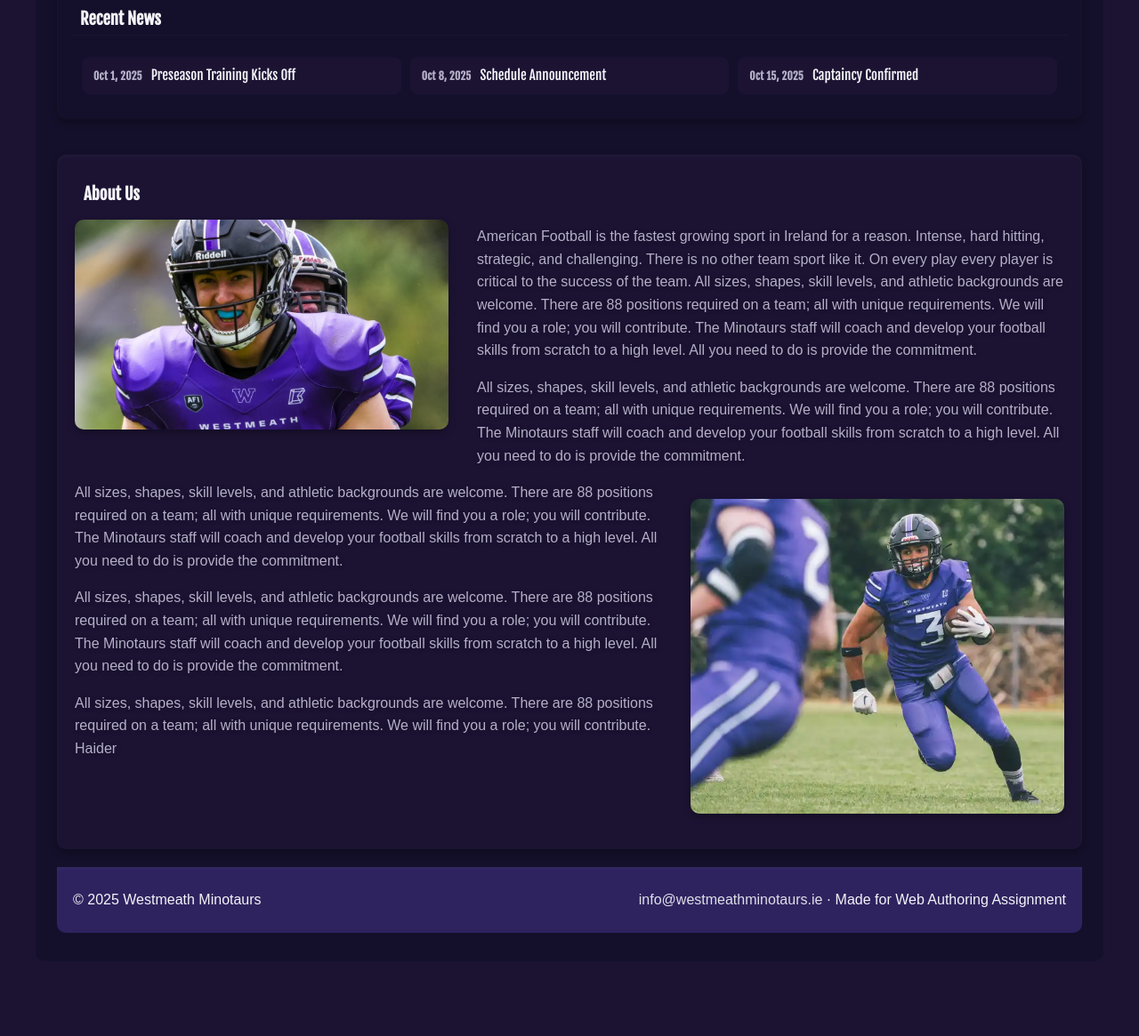
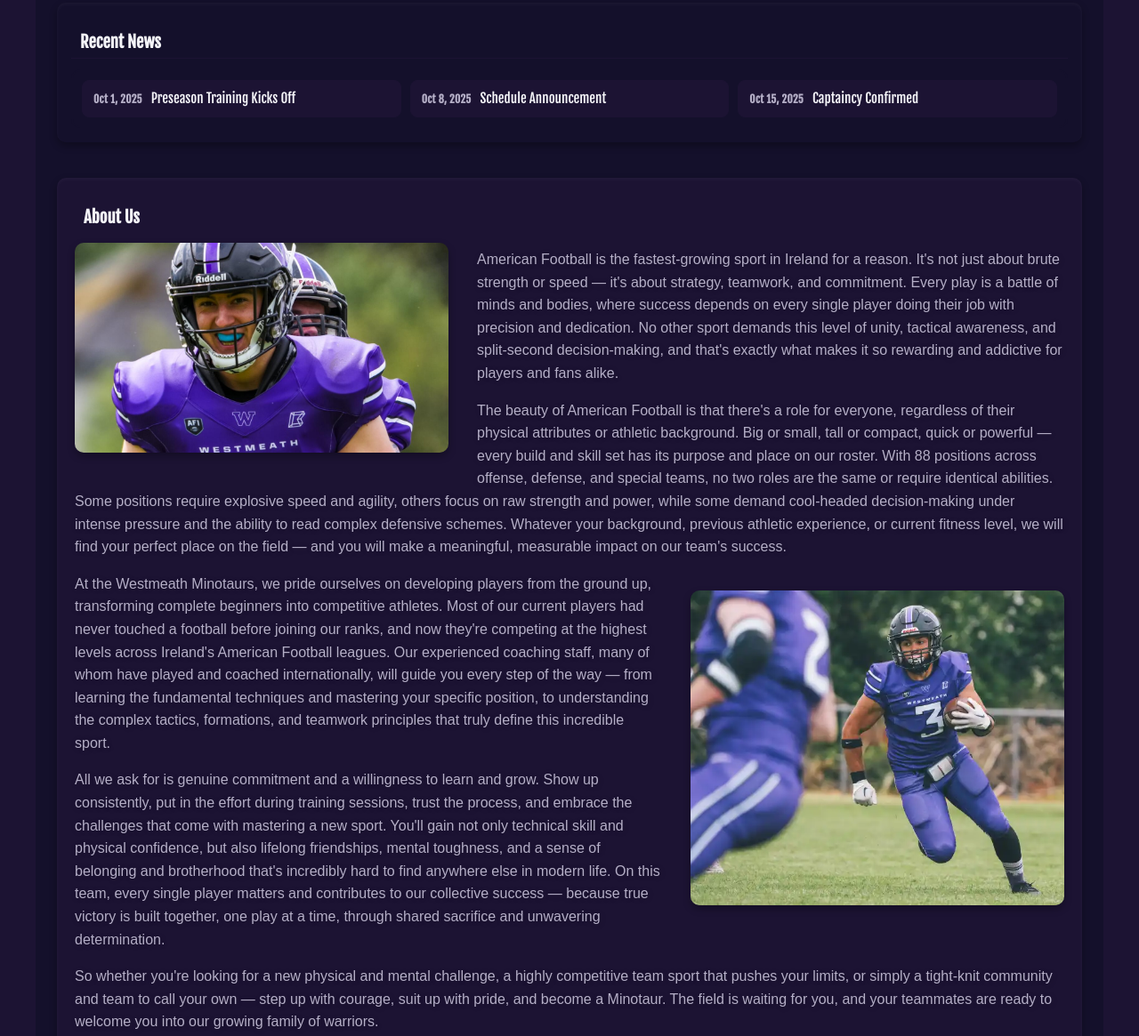
Before and after one commit to hubert-kozlowski/Asg1-HK-Westmeath-Minotaurs, a plain HTML site: page pages/index.html in a window 1280 px wide. Shown: the part 1234-2399 px from the top of the page at 89% size. Before the commit the page ends 2335 px from the top, so only its background shows below. Drawn offline with Linux system fonts and the light colour scheme.

Commit message:
Revise welcome and about us sections for improved engagement and clarity

```diff
--- a/pages/index.html
+++ b/pages/index.html
@@ -32,17 +32,10 @@
     <div class="welcome-section animate-slide-in-left panel">
       <h2 class="animate-slide-in-left">Welcome to the Westmeath Minotaurs</h2>
       <p>
-        American Football is the fastest growing sport in Ireland for a
-        reason. Intense, hard hitting, strategic, and challenging. There is no
-        other team sport like it. On every play every player is critical to
-        the success of the team.
+        Step into the world of American Football — Ireland's fastest-growing sport that combines explosive athleticism with tactical brilliance. Every down is a chess match, every play demands precision, and every player is essential to victory. This isn't just a game; it's a brotherhood forged through dedication and shared purpose.
       </p>
       <p>
-        All sizes, shapes, skill levels, and athletic backgrounds are welcome.
-        There are 88 positions required on a team; all with unique
-        requirements. We will find you a role; you will contribute. The
-        Minotaurs staff will coach and develop your football skills from
-        scratch to a high level. All you need to do is provide the commitment.
+        Your size doesn't define your impact. Your experience doesn't limit your potential. With specialized roles across offense, defense, and special teams, we'll discover where your unique talents shine brightest. Our coaching staff transforms raw determination into polished skill, building champions from the ground up. Bring your commitment — we'll handle the rest.
       </p>
     </div>
 
@@ -100,45 +93,30 @@
     </section>
 
 
-    <div class="about-us panel clearfix">
-      <h3>About Us</h3>
+    <div class="about-us panel animate-slide-in-up">
+      <h3 class="animate-slide-in-left">About Us</h3>
       <img width="500" class="float-left img-raised" src="../images/download.jpg"
-        alt="Westmeath Minotaurs Team Photo" />
+      alt="Westmeath Minotaurs Team Photo" />
       <p>
-        American Football is the fastest growing sport in Ireland for a
-        reason. Intense, hard hitting, strategic, and challenging. There is no
-        other team sport like it. On every play every player is critical to
-        the success of the team. All sizes, shapes, skill levels, and athletic
-        backgrounds are welcome. There are 88 positions required on a team;
-        all with unique requirements. We will find you a role; you will
-        contribute. The Minotaurs staff will coach and develop your football
-        skills from scratch to a high level. All you need to do is provide the
-        commitment.
+      American Football is the fastest-growing sport in Ireland for a reason. It's not just about brute strength or speed — it's about strategy, teamwork, and commitment. Every play is a battle of minds and bodies, where success depends on every single player doing their job with precision and dedication. No other sport demands this level of unity, tactical awareness, and split-second decision-making, and that's exactly what makes it so rewarding and addictive for players and fans alike.
       </p>
-      <p>All sizes, shapes, skill levels, and athletic backgrounds are welcome.
-        There are 88 positions required on a team; all with unique
-        requirements. We will find you a role; you will contribute. The
-        Minotaurs staff will coach and develop your football skills from
-        scratch to a high level. All you need to do is provide the commitment.</p>
+      <p>
+      The beauty of American Football is that there's a role for everyone, regardless of their physical attributes or athletic background. Big or small, tall or compact, quick or powerful — every build and skill set has its purpose and place on our roster. With 88 positions across offense, defense, and special teams, no two roles are the same or require identical abilities. Some positions require explosive speed and agility, others focus on raw strength and power, while some demand cool-headed decision-making under intense pressure and the ability to read complex defensive schemes. Whatever your background, previous athletic experience, or current fitness level, we will find your perfect place on the field — and you will make a meaningful, measurable impact on our team's success.
+      </p>
 
       <img width="500" class="float-right img-raised" src="../images/download2.jpg"
-        alt="Westmeath Minotaurs Team Photo" />
-      <p>All sizes, shapes, skill levels, and athletic backgrounds are welcome.
-        There are 88 positions required on a team; all with unique
-        requirements. We will find you a role; you will contribute. The
-        Minotaurs staff will coach and develop your football skills from
-        scratch to a high level. All you need to do is provide the commitment.</p>
+      alt="Westmeath Minotaurs Team Photo" />
+      <p>
+      At the Westmeath Minotaurs, we pride ourselves on developing players from the ground up, transforming complete beginners into competitive athletes. Most of our current players had never touched a football before joining our ranks, and now they're competing at the highest levels across Ireland's American Football leagues. Our experienced coaching staff, many of whom have played and coached internationally, will guide you every step of the way — from learning the fundamental techniques and mastering your specific position, to understanding the complex tactics, formations, and teamwork principles that truly define this incredible sport.
+      </p>
 
-      <p>All sizes, shapes, skill levels, and athletic backgrounds are welcome.
-        There are 88 positions required on a team; all with unique
-        requirements. We will find you a role; you will contribute. The
-        Minotaurs staff will coach and develop your football skills from
-        scratch to a high level. All you need to do is provide the commitment.</p>
+      <p>
+      All we ask for is genuine commitment and a willingness to learn and grow. Show up consistently, put in the effort during training sessions, trust the process, and embrace the challenges that come with mastering a new sport. You'll gain not only technical skill and physical confidence, but also lifelong friendships, mental toughness, and a sense of belonging and brotherhood that's incredibly hard to find anywhere else in modern life. On this team, every single player matters and contributes to our collective success — because true victory is built together, one play at a time, through shared sacrifice and unwavering determination.
+      </p>
 
-      <p>All sizes, shapes, skill levels, and athletic backgrounds are welcome.
-        There are 88 positions required on a team; all with unique
-        requirements. We will find you a role; you will contribute. Haider </p>
-
+      <p>
+      So whether you're looking for a new physical and mental challenge, a highly competitive team sport that pushes your limits, or simply a tight-knit community and team to call your own — step up with courage, suit up with pride, and become a Minotaur. The field is waiting for you, and your teammates are ready to welcome you into our growing family of warriors.
+      </p>
     </div>
 
     <footer class="site-footer" role="contentinfo">
```
